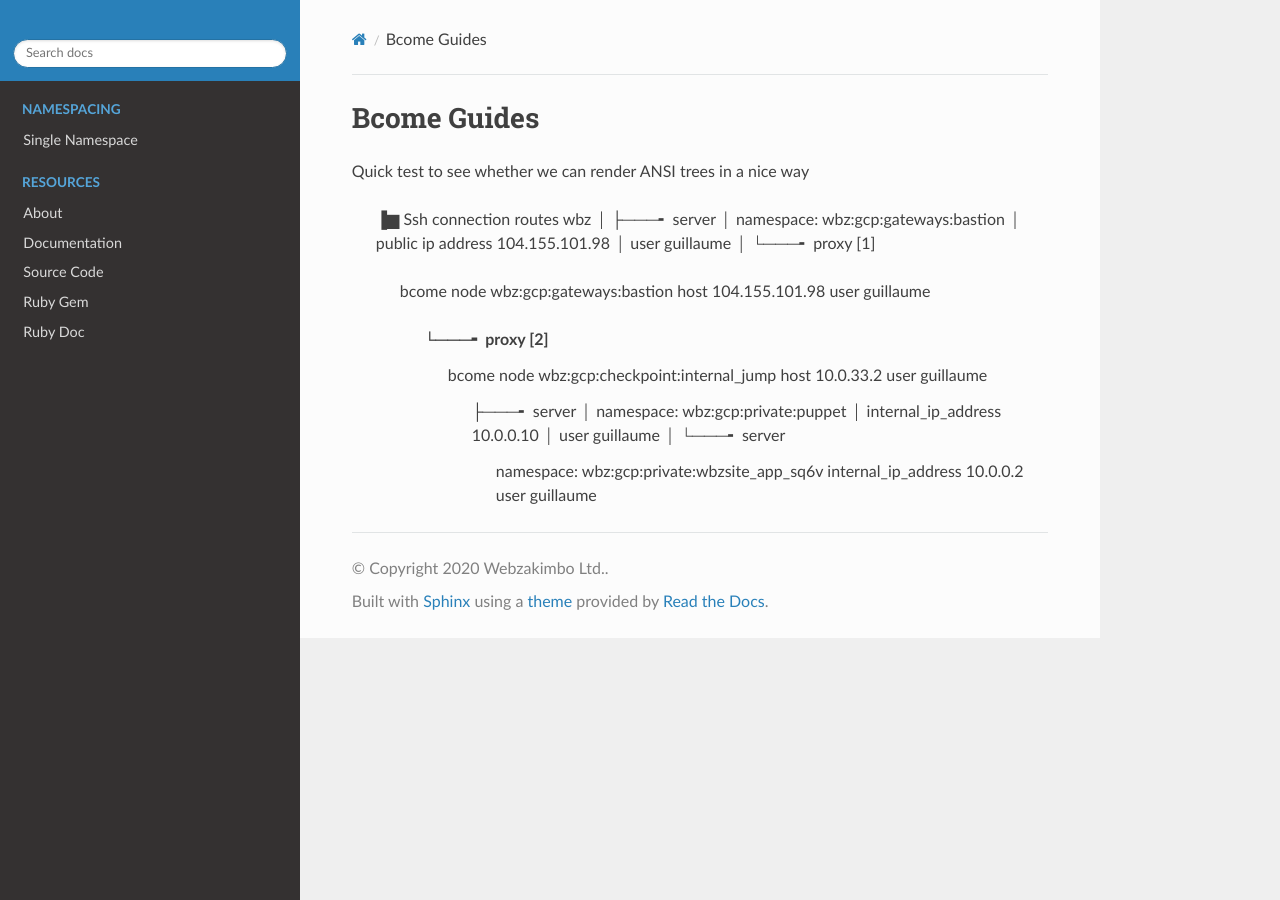
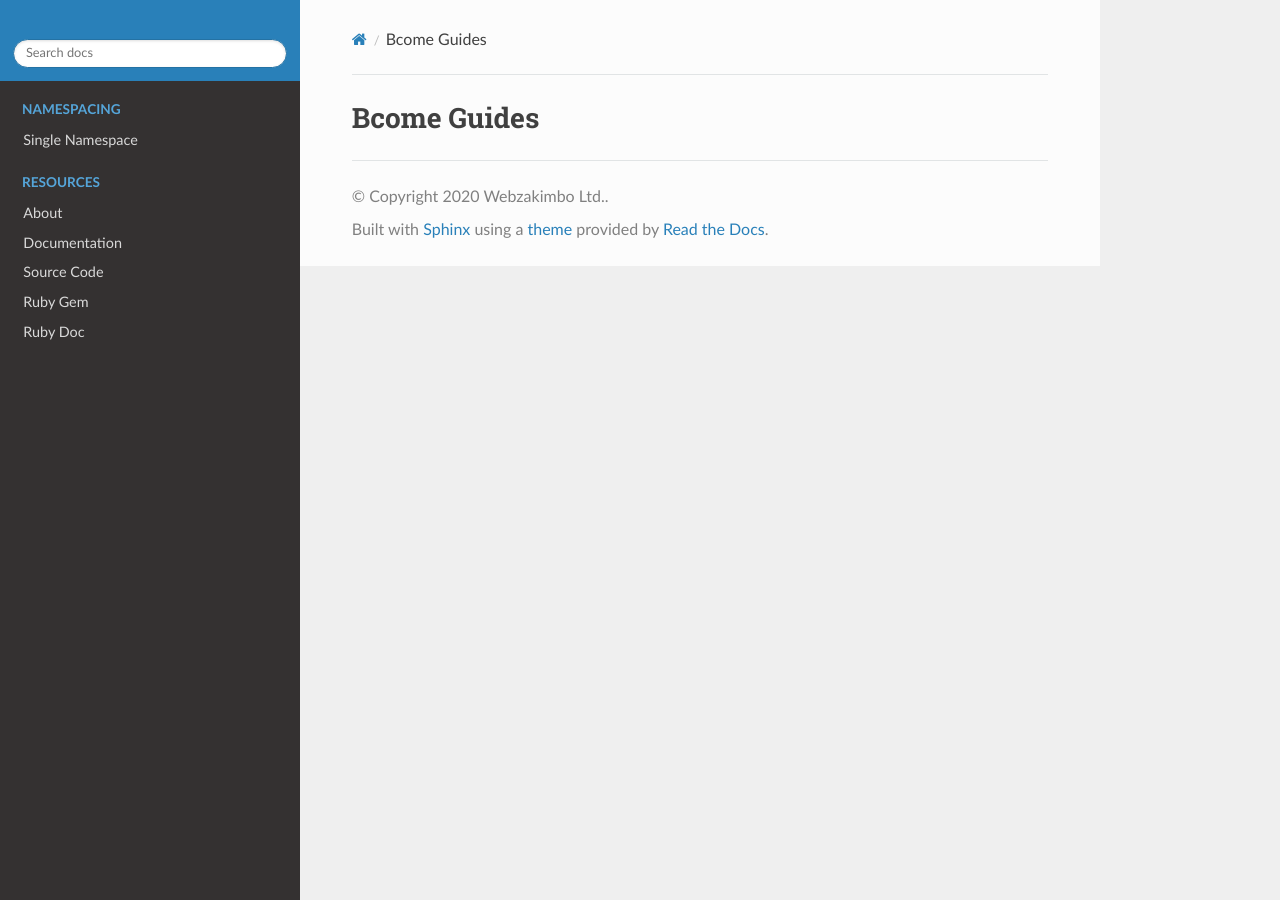
Before and after one commit to webzakimbo/bcome-read-the-docs-guides, a Sphinx documentation site: the page built from docs/source/intro.rst, in a window 1280 px wide. Built offline with Sphinx 7.4.7 and the Read the Docs theme 2.0.0, drawn with Linux system fonts in a browser that asks for light colours; pages that are not in the unit, such as notebooks, are missing from menus.

Commit message:
1. flip to how we're showing asciicasts, 2. removed some test code

```diff
--- a/docs/source/intro.rst
+++ b/docs/source/intro.rst
@@ -4,33 +4,3 @@
 
 .. meta::
    :description lang=en: Bcome dev-ops application development framework guides
-
-
-Quick test to see whether we can render ANSI trees in a nice way
-
-      ▐▆   Ssh connection routes wbz
-      │
-      ├───╸ server
-      │     namespace: wbz:gcp:gateways:bastion
-      │     public ip address 104.155.101.98
-      │     user guillaume
-      │
-      └───╸ proxy [1]
-            bcome node wbz:gcp:gateways:bastion
-            host 104.155.101.98
-            user guillaume
-
-                └───╸ proxy [2]
-                      bcome node wbz:gcp:checkpoint:internal_jump
-                      host 10.0.33.2
-                      user guillaume
-
-                          ├───╸ server
-                          │     namespace: wbz:gcp:private:puppet
-                          │     internal_ip_address 10.0.0.10
-                          │     user guillaume
-                          │
-                          └───╸ server
-                                namespace: wbz:gcp:private:wbzsite_app_sq6v
-                                internal_ip_address 10.0.0.2
-                                user guillaume
--- a/docs/source/namespaces/single.rst
+++ b/docs/source/namespaces/single.rst
@@ -68,7 +68,7 @@
 
 .. raw:: html
 
-   <script src="https://asciinema.org/a/wSkGafvHxF6cDJgpAgN2x70cZ.js" id="asciicast-wSkGafvHxF6cDJgpAgN2x70cZ" async></script>
+   <a href="https://asciinema.org/a/wSkGafvHxF6cDJgpAgN2x70cZ"><img src="https://asciinema.org/a/wSkGafvHxF6cDJgpAgN2x70cZ.png" width="836"/></a>
 
 .. note::
 
```
